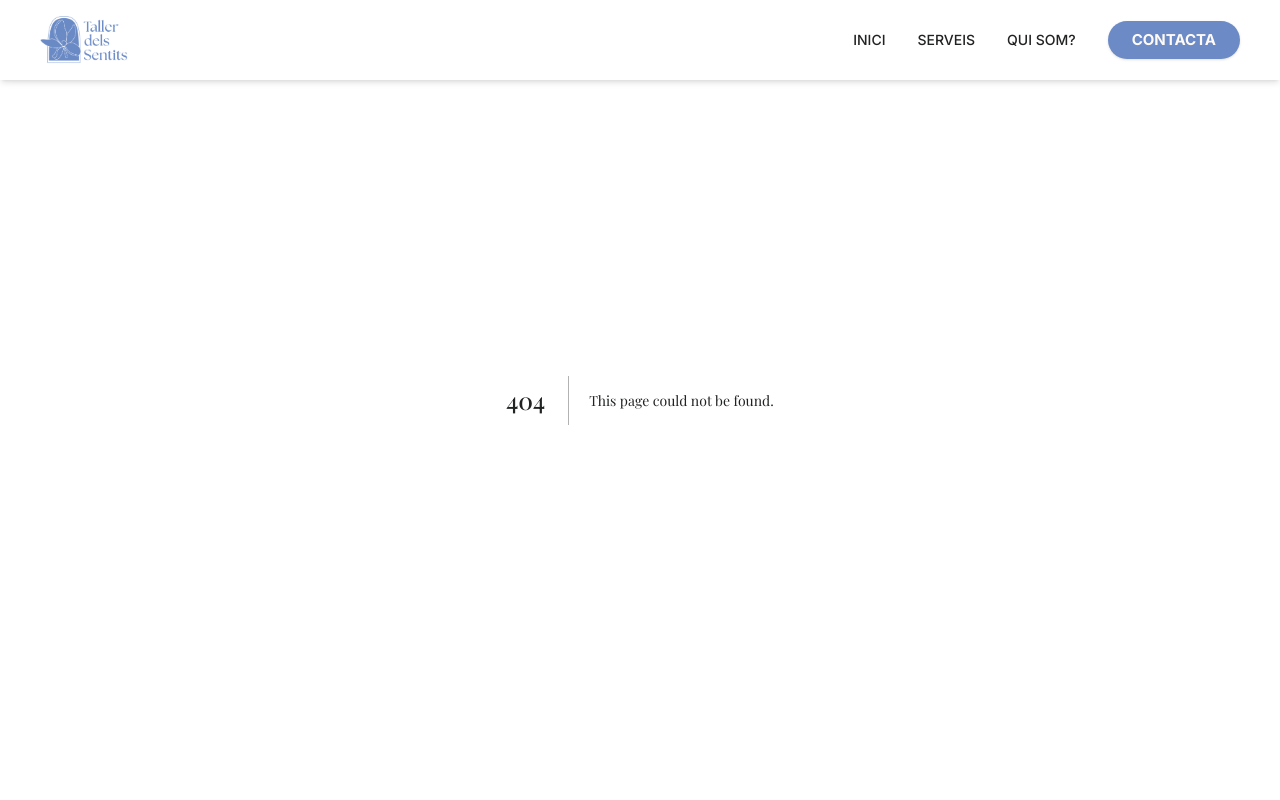
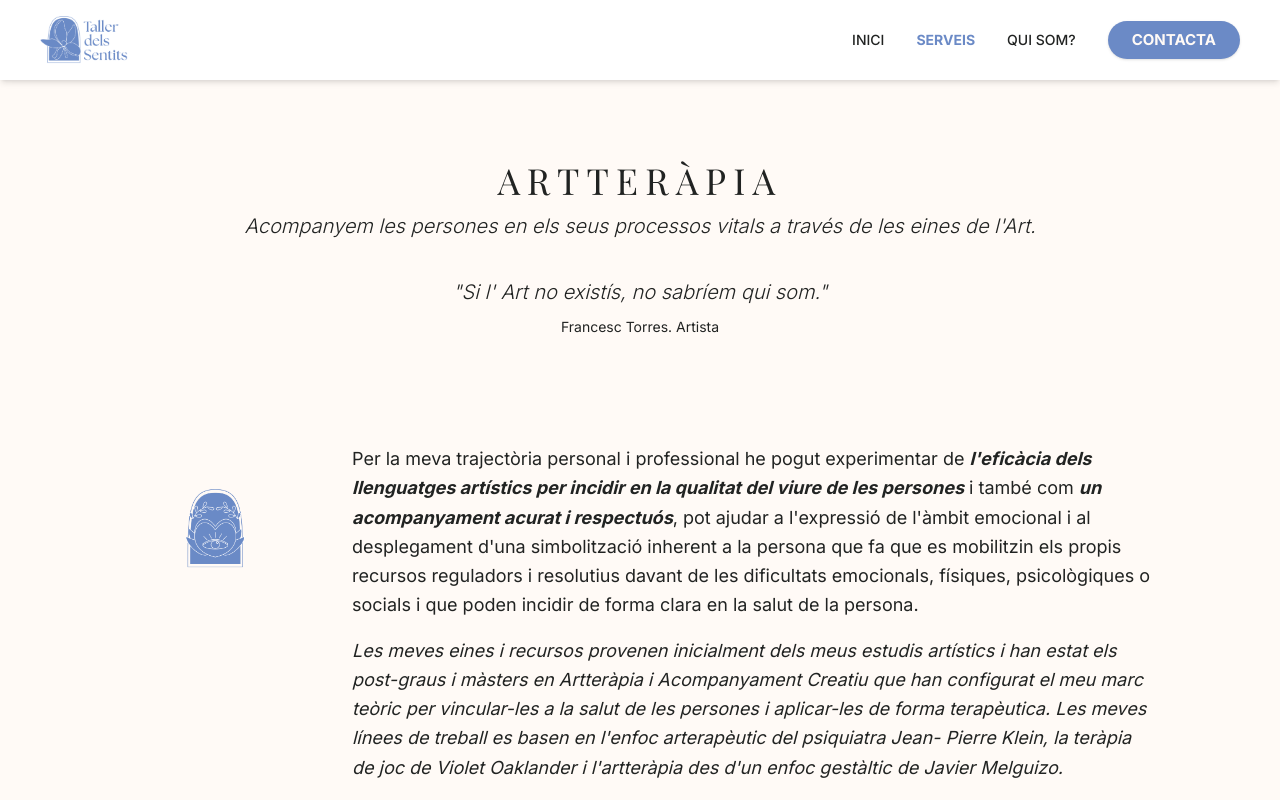
Before and after one commit to m-s-torne/taller-dels-sentits, a Next.js app: page /artterapia in a window 1280 px wide. Before the commit this address had no page. Shown: the top 800 px of the page. Built offline with nearby package versions, Linux system fonts and the light colour scheme.

Commit message:
feat: divide services page into 3 different routes, modifying navigation bar with a dropdown menu

```diff
--- a/app/(home)/components/Services.tsx
+++ b/app/(home)/components/Services.tsx
@@ -42,7 +42,7 @@ const Services = () => {
                         </p>
 
                         {/* Botón */}
-                        <Link href={`/serveis/${service.id}`}>
+                        <Link href={`/${service.id === 'centres-educatius' ? 'centres' : service.id}`}>
                             <ButtonComponent text="SABER MÉS" />
                         </Link>
                     </div>
--- a/app/(home)/page.tsx
+++ b/app/(home)/page.tsx
@@ -1,10 +1,17 @@
+"use client"
+import { useEffect } from "react";
 import HeroSection from "@/app/(home)/components/HeroSection";
 import { ContentSection } from "@/app/(home)/components/ContentSection";
 import Services from "@/app/(home)/components/Services";
 
 export default function Home() {
+  useEffect(() => {
+    // Forzar scroll al top al cargar/recargar la página
+    window.scrollTo(0, 0);
+  }, []);
+
   return (
-        <main className="overflow-x-hidden">
+        <main>
             <HeroSection/>
 
             <ContentSection />
--- a/app/_components/Header.tsx
+++ b/app/_components/Header.tsx
@@ -4,6 +4,7 @@ import { motion, AnimatePresence } from 'motion/react';
 import Link from 'next/link';
 import { usePathname } from 'next/navigation';
 import { useHeader } from '@/app/_hooks/useHeader';
+import { useEffect, useRef } from 'react';
 
 interface HeaderProps {
   logoImg: string;
@@ -11,11 +12,15 @@ interface HeaderProps {
 
 const Header = ({ logoImg }: HeaderProps) => {
   const pathname = usePathname();
+  const servicesRef = useRef<HTMLLIElement>(null);
   const {
     show,
     setIsMenuOpen,
     toggleMenu,
     isMenuOpen,
+    isServicesOpen,
+    toggleServices,
+    setIsServicesOpen,
   } = useHeader();
 
   const isActive = (path: string) => {
@@ -23,13 +28,36 @@ const Header = ({ logoImg }: HeaderProps) => {
     return pathname.startsWith(path);
   };
 
+  const services = [
+    { name: 'Artteràpia', href: '/artterapia' },
+    { name: 'Artperdins', href: '/artperdins' },
+    { name: 'Centres Educatius', href: '/centres' },
+  ];
+
+  // Cerrar el menú de servicios al hacer click fuera
+  useEffect(() => {
+    const handleClickOutside = (event: MouseEvent) => {
+      if (servicesRef.current && !servicesRef.current.contains(event.target as Node)) {
+        setIsServicesOpen(false);
+      }
+    };
+
+    if (isServicesOpen) {
+      document.addEventListener('mousedown', handleClickOutside);
+    }
+
+    return () => {
+      document.removeEventListener('mousedown', handleClickOutside);
+    };
+  }, [isServicesOpen, setIsServicesOpen]);
+
   return (
     <>
       <motion.header
         initial={{ y: 0, opacity: 1 }}
         animate={{ y: show ? 0 : -100, opacity: show ? 1 : 0 }}
         transition={{ type: 'spring', stiffness: 300, damping: 30 }}
-        className="fixed top-0 left-0 w-full z-50 flex justify-between items-center py-4 px-4 sm:px-6 md:px-10 bg-white text-gray-800 shadow-md overflow-x-hidden"
+        className="fixed top-0 left-0 w-full z-50 flex justify-between items-center py-4 px-4 sm:px-6 md:px-10 bg-white text-gray-800 shadow-md"
       >
         <Link
           href="/"
@@ -56,15 +84,42 @@ const Header = ({ logoImg }: HeaderProps) => {
                 INICI
               </Link>
             </li>
-            <li>
-              <Link
-                className={`hover:text-shakespeare! transition-colors duration-200 ${
-                  isActive('/serveis') ? 'text-shakespeare! font-bold' : ''
+            <li ref={servicesRef} className="relative">
+              <button
+                onClick={toggleServices}
+                className={`hover:text-shakespeare! hover:cursor-pointer transition-colors duration-200 ${
+                  isActive('/artterapia') || isActive('/artperdins') || isActive('/centres') ? 'text-shakespeare! font-bold' : ''
                 }`}
-                href="/serveis"
               >
                 SERVEIS
-              </Link>
+              </button>
+              <AnimatePresence>
+                {isServicesOpen && (
+                  <motion.div
+                    initial={{ opacity: 0, y: -10 }}
+                    animate={{ opacity: 1, y: 0 }}
+                    exit={{ opacity: 0, y: -10 }}
+                    transition={{ duration: 0.2 }}
+                    className="absolute top-full left-0 mt-2 bg-shakespeare shadow-2xl rounded-lg py-3 px-4 min-w-[200px] z-9999"
+                  >
+                    <ul className="space-y-3">
+                      {services.map((service) => (
+                        <li key={service.href}>
+                          <Link
+                            href={service.href}
+                            onClick={() => setIsServicesOpen(false)}
+                            className={`block text-lilac! hover:text-lilac/50! font-light transition-colors duration-200 ${
+                              isActive(service.href) ? 'font-bold!' : ''
+                            }`}
+                          >
+                            {service.name}
+                          </Link>
+                        </li>
+                      ))}
+                    </ul>
+                  </motion.div>
+                )}
+              </AnimatePresence>
             </li>
             <li>
               <Link
@@ -119,16 +174,40 @@ const Header = ({ logoImg }: HeaderProps) => {
                     INICI
                   </Link>
                 </li>
-                <li>
-                  <Link
+                <li className="flex flex-col items-center hover:cursor-pointer gap-4">
+                  <button
+                    onClick={toggleServices}
                     className={`hover:text-shakespeare! transition-colors duration-200 ${
-                      isActive('/serveis') ? 'text-shakespeare' : ''
+                      isActive('/artterapia') || isActive('/artperdins') || isActive('/centres') ? 'text-shakespeare' : ''
                     }`}
-                    href="/serveis"
-                    onClick={() => setIsMenuOpen(false)}
                   >
                     SERVEIS
-                  </Link>
+                  </button>
+                  <AnimatePresence>
+                    {isServicesOpen && (
+                      <motion.ul
+                        initial={{ opacity: 0, height: 0 }}
+                        animate={{ opacity: 1, height: 'auto' }}
+                        exit={{ opacity: 0, height: 0 }}
+                        transition={{ duration: 0.2 }}
+                        className="flex flex-col items-center gap-4 text-base"
+                      >
+                        {services.map((service) => (
+                          <li key={service.href}>
+                            <Link
+                              href={service.href}
+                              onClick={() => setIsMenuOpen(false)}
+                              className={`hover:text-shakespeare! transition-colors duration-200 ${
+                                isActive(service.href) ? 'text-shakespeare font-bold' : ''
+                              }`}
+                            >
+                              {service.name}
+                            </Link>
+                          </li>
+                        ))}
+                      </motion.ul>
+                    )}
+                  </AnimatePresence>
                 </li>
                 <li>
                   <Link
--- a/app/_hooks/useHeader.ts
+++ b/app/_hooks/useHeader.ts
@@ -5,6 +5,7 @@ export const useHeader = () => {
     const [show, setShow] = useState(true);
     const [lastScrollY, setLastScrollY] = useState(0);
     const [isMenuOpen, setIsMenuOpen] = useState(false);
+    const [isServicesOpen, setIsServicesOpen] = useState(false);
     const pathname = usePathname();
 
     useEffect(() => {
@@ -13,6 +14,7 @@ export const useHeader = () => {
             if (currentScrollY > lastScrollY && currentScrollY > 60) {
                 setShow(false); // Oculta al hacer scroll hacia abajo
                 setIsMenuOpen(false); // Cierra el menú al hacer scroll
+                setIsServicesOpen(false); // Cierra el submenu de servicios
             } else {
                 setShow(true); // Muestra al hacer scroll hacia arriba
             }
@@ -24,10 +26,16 @@ export const useHeader = () => {
 
     useEffect(() => {
         setIsMenuOpen(false);
+        setIsServicesOpen(false);
     }, [pathname]);
 
     const toggleMenu = () => {
         setIsMenuOpen(!isMenuOpen);
+        setIsServicesOpen(false); // Cierra servicios al abrir/cerrar menu principal
+    };
+
+    const toggleServices = () => {
+        setIsServicesOpen(!isServicesOpen);
     };
 
     return {
@@ -35,5 +43,8 @@ export const useHeader = () => {
         setIsMenuOpen,
         toggleMenu,
         isMenuOpen,
+        isServicesOpen,
+        toggleServices,
+        setIsServicesOpen,
     }
 }
--- /dev/null
+++ b/app/artperdins/page.tsx
@@ -0,0 +1,36 @@
+"use client"
+import { motion } from 'motion/react';
+import { servicesData } from '@/app/_lib/servicesData';
+import { QuoteCarousel } from '@/app/serveis/components/ServiceSection/QuoteCarousel';
+import { ArtperdinsContent } from '@/app/serveis/components/ServiceSection/ServiceContents';
+import { useServeis } from '@/app/serveis/hooks/useServeis';
+
+export default function Artperdins() {
+    const quoteIndices = useServeis();
+    const service = servicesData.find(s => s.id === 'artperdins')!;
+
+    return (
+        <main>
+            <motion.section
+                initial={{ opacity: 0, y: 40 }}
+                animate={{ opacity: 1, y: 0 }}
+                transition={{ duration: 0.7, ease: 'easeOut' }}
+                className={`${service.bgColor} py-20 px-4 sm:px-6 md:px-10 mt-20 overflow-x-hidden min-h-screen`}
+            >
+                <div className="max-w-5xl mx-auto">
+                    <h1 className="text-[#7B8BC7] text-lg sm:text-3xl lg:text-4xl font-light tracking-[0.2em] mb-3 text-center">
+                        {service.title}
+                    </h1>
+
+                    <p className="text-gray-700 text-base sm:text-xl text-center mb-4 font-light italic">
+                        {service.subtitle}
+                    </p>
+
+                    <QuoteCarousel quotes={service.quotes} currentIndex={quoteIndices[service.id]} />
+
+                    <ArtperdinsContent />
+                </div>
+            </motion.section>
+        </main>
+    );
+}
--- /dev/null
+++ b/app/artterapia/page.tsx
@@ -0,0 +1,36 @@
+"use client"
+import { motion } from 'motion/react';
+import { servicesData } from '@/app/_lib/servicesData';
+import { QuoteCarousel } from '@/app/serveis/components/ServiceSection/QuoteCarousel';
+import { ArtterapiaContent } from '@/app/serveis/components/ServiceSection/ServiceContents';
+import { useServeis } from '@/app/serveis/hooks/useServeis';
+
+export default function Artterapia() {
+    const quoteIndices = useServeis();
+    const service = servicesData.find(s => s.id === 'artterapia')!;
+
+    return (
+        <main>
+            <motion.section
+                initial={{ opacity: 0, y: 40 }}
+                animate={{ opacity: 1, y: 0 }}
+                transition={{ duration: 0.7, ease: 'easeOut' }}
+                className={`${service.bgColor} py-20 px-4 sm:px-6 md:px-10 mt-20 overflow-x-hidden min-h-screen`}
+            >
+                <div className="max-w-5xl mx-auto">
+                    <h1 className="text-[#7B8BC7] text-lg sm:text-3xl lg:text-4xl font-light tracking-[0.2em] mb-3 text-center">
+                        {service.title}
+                    </h1>
+
+                    <p className="text-gray-700 text-base sm:text-xl text-center mb-4 font-light italic">
+                        {service.subtitle}
+                    </p>
+
+                    <QuoteCarousel quotes={service.quotes} currentIndex={quoteIndices[service.id]} />
+
+                    <ArtterapiaContent />
+                </div>
+            </motion.section>
+        </main>
+    );
+}
--- /dev/null
+++ b/app/centres/page.tsx
@@ -0,0 +1,31 @@
+"use client"
+import { motion } from 'motion/react';
+import { servicesData } from '@/app/_lib/servicesData';
+import { CentresEducatiusContent } from '@/app/serveis/components/ServiceSection/ServiceContents';
+
+export default function Centres() {
+    const service = servicesData.find(s => s.id === 'centres-educatius')!;
+
+    return (
+        <main>
+            <motion.section
+                initial={{ opacity: 0, y: 40 }}
+                animate={{ opacity: 1, y: 0 }}
+                transition={{ duration: 0.7, ease: 'easeOut' }}
+                className={`${service.bgColor} py-20 px-4 sm:px-6 md:px-10 mt-20 overflow-x-hidden min-h-screen`}
+            >
+                <div className="max-w-5xl mx-auto">
+                    <h1 className="text-[#7B8BC7] text-lg sm:text-3xl lg:text-4xl font-light tracking-[0.2em] mb-3 text-center">
+                        {service.title}
+                    </h1>
+
+                    <p className="text-gray-700 text-base sm:text-xl text-center mb-4 font-light italic">
+                        {service.subtitle}
+                    </p>
+
+                    <CentresEducatiusContent />
+                </div>
+            </motion.section>
+        </main>
+    );
+}
```
